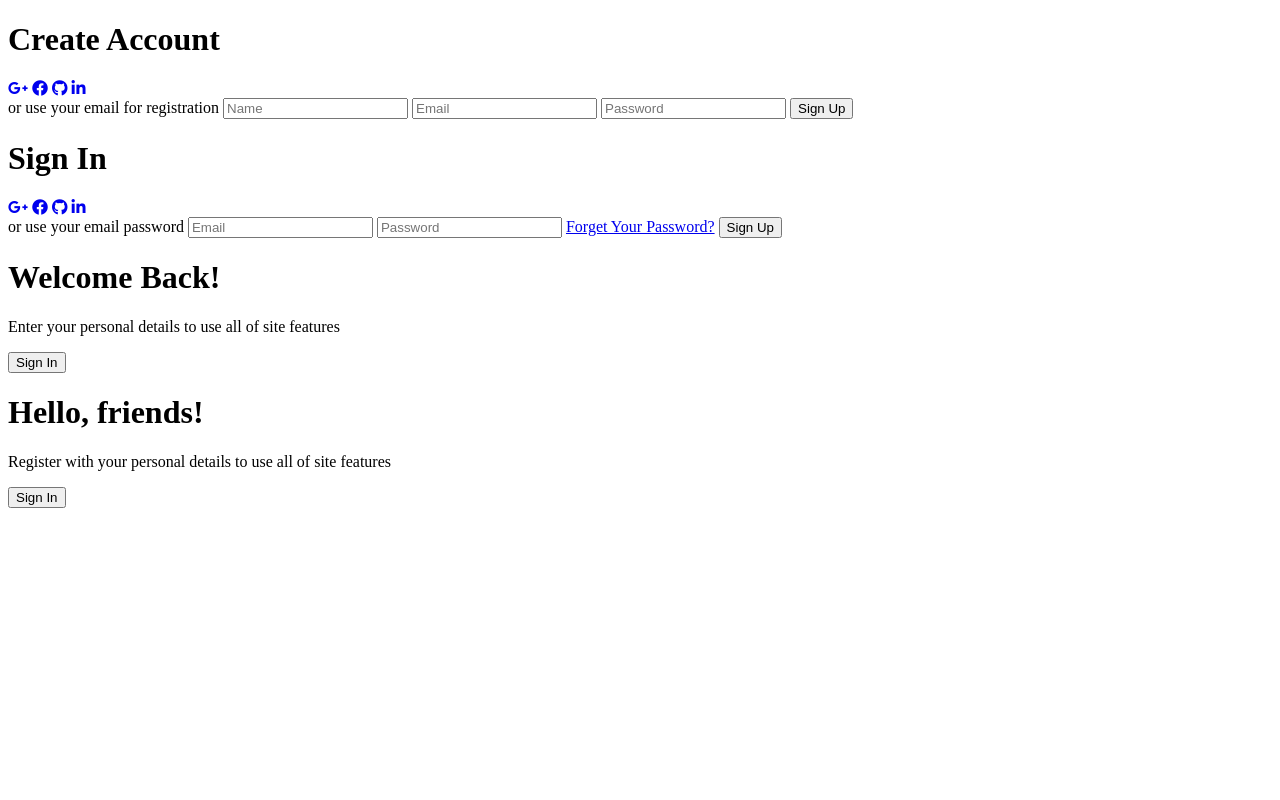
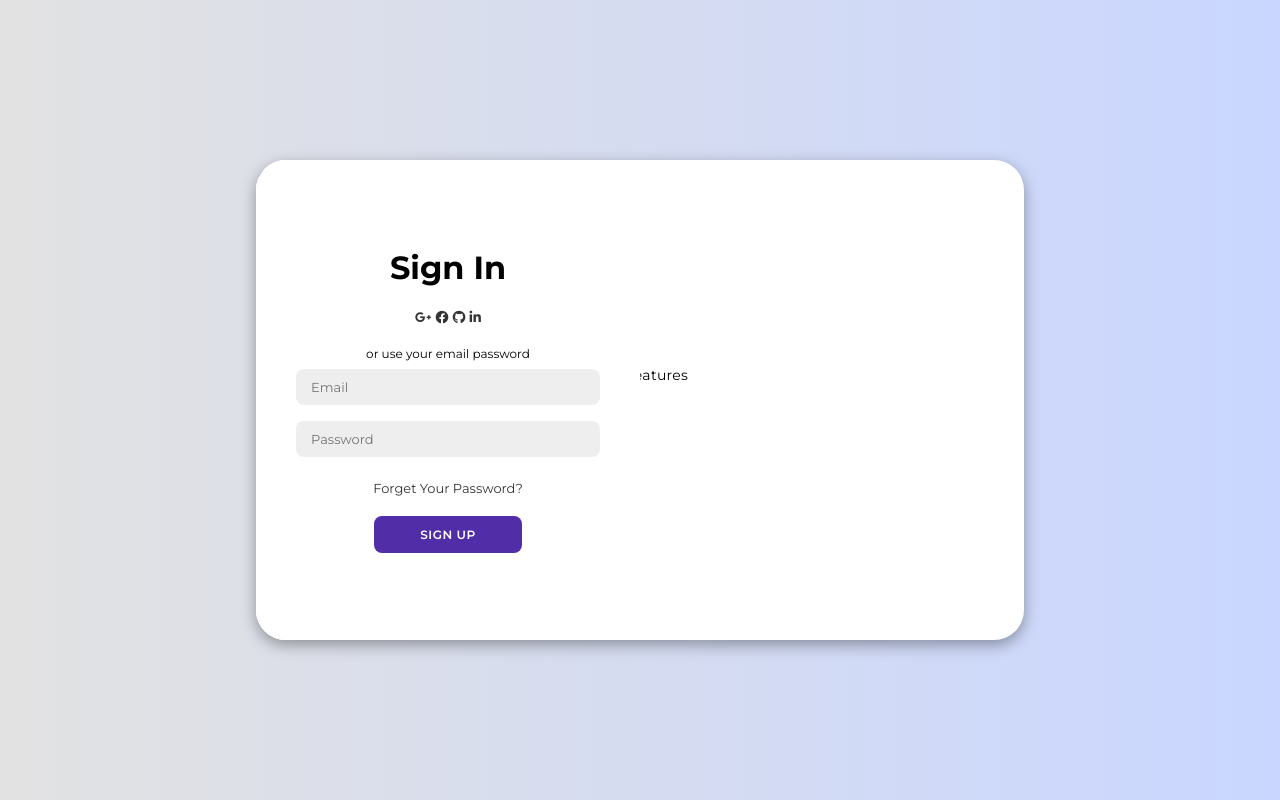
Before and after one commit to thiagomd22/login-page, a plain HTML site: page index.html in a window 1280 px wide. Drawn offline with Linux system fonts and the light colour scheme.

Commit message:
container_form_keyframes_css

```diff
--- a/style.css
+++ b/style.css
@@ -1 +1,133 @@
 @import url('https://fonts.googleapis.com/css2?family=Montserrat:wght@300;400;500;600;700&display=swap');
+
+*{
+    margin: 0;
+    padding: 0;
+    box-sizing: border-box;
+    font-family: 'Montserrat', sans-serif;
+}
+
+body{
+    background-color: #c9d6ff;
+    background: linear-gradient(to right, #e2e2e2, #c9d6ff);
+    display: flex;
+    align-items: center;
+    justify-content: center;
+    flex-direction: column;
+    height: 100vh;
+}
+
+.container{
+    background-color: #fff;
+    border-radius: 30px;
+    box-shadow: 0 5px 15px rgba(0, 0, 0, 0.35);
+    position: relative;
+    overflow: hidden;
+    width: 768px;
+    max-width: 100%;
+    min-height: 480px;
+}
+
+.container p{
+    font-size: 14px;
+    line-height: 20px;
+    letter-spacing: 0.3px;
+    margin: 20px 0;
+}
+
+.container span{
+    font-size: 12px;
+}
+
+.container a{
+    color: #333;
+    font-size: 13px;
+    text-decoration: none;
+    margin: 15px 0 10px;
+}
+
+.container button{
+    background-color: #512da8;
+    color: #fff;
+    font-size: 12px;
+    padding: 10px 45px;
+    border: 1px solid transparent;
+    border-radius: 8px;
+    font-weight: 600;
+    letter-spacing: 0.5px;
+    text-transform: uppercase;
+    margin-top: 10px;
+    cursor: pointer;
+}
+
+.container button.hidden{
+    background-color: transparent;
+    border-color: #fff;
+}
+
+.container form{
+    background-color: #fff;
+    display: flex;
+    align-items: center;
+    justify-content: center;
+    flex-direction: column;
+    padding: 0 40px;
+    height: 100%;
+}
+
+.container input{
+    background-color: #eee;
+    border: none;
+    margin: 8px 0;
+    padding: 10px 15px;
+    font-size: 13px;
+    border-radius: 8px;
+    width: 100%;
+    outline: none;
+}
+
+.form-container{
+    position: absolute;
+    top: 0;
+    height: 100%;
+    transition: all 0.6s ease-in-out;
+}
+
+.sign-in{
+    left: 0;
+    width: 50%;
+    z-index: 2;
+}
+
+.container.active .sign-in{
+    transform: translateX(100%);
+}
+
+.sign-up{
+    left: 0;
+    width: 50%;
+    /* opacity: 0; */
+    z-index: 1;
+}
+
+.container.active .sign-up{
+    transform: translateX(100%);
+    opacity: 1;
+    z-index: 5;
+    animation: move 0.6s;
+}
+
+@keyframes move{
+    0%, 49.99%{
+        opacity: 0;
+        z-index: 1;
+    }
+    50%, 100%{
+        opacity: 1;
+        z-index: 5;
+    }
+}
+
+.social-icons{
+    margin: 20px 0;
+}
```
